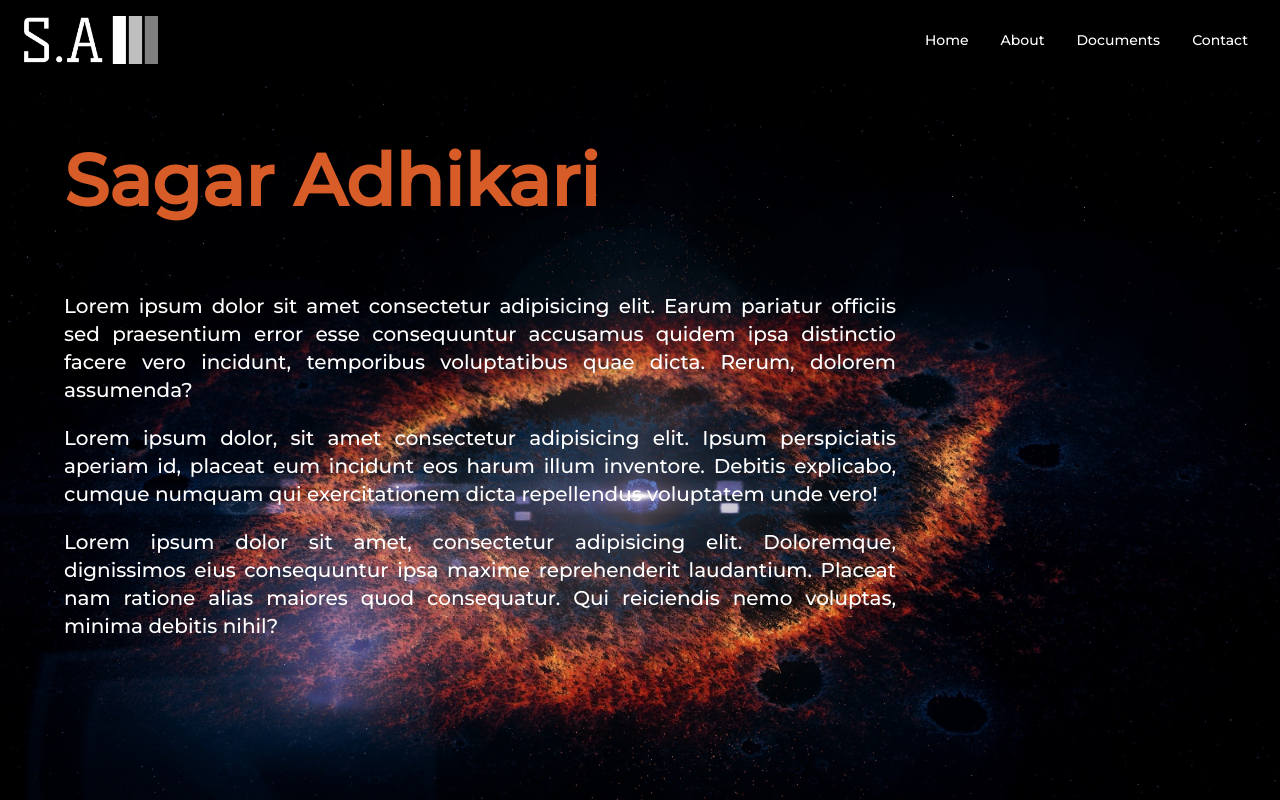
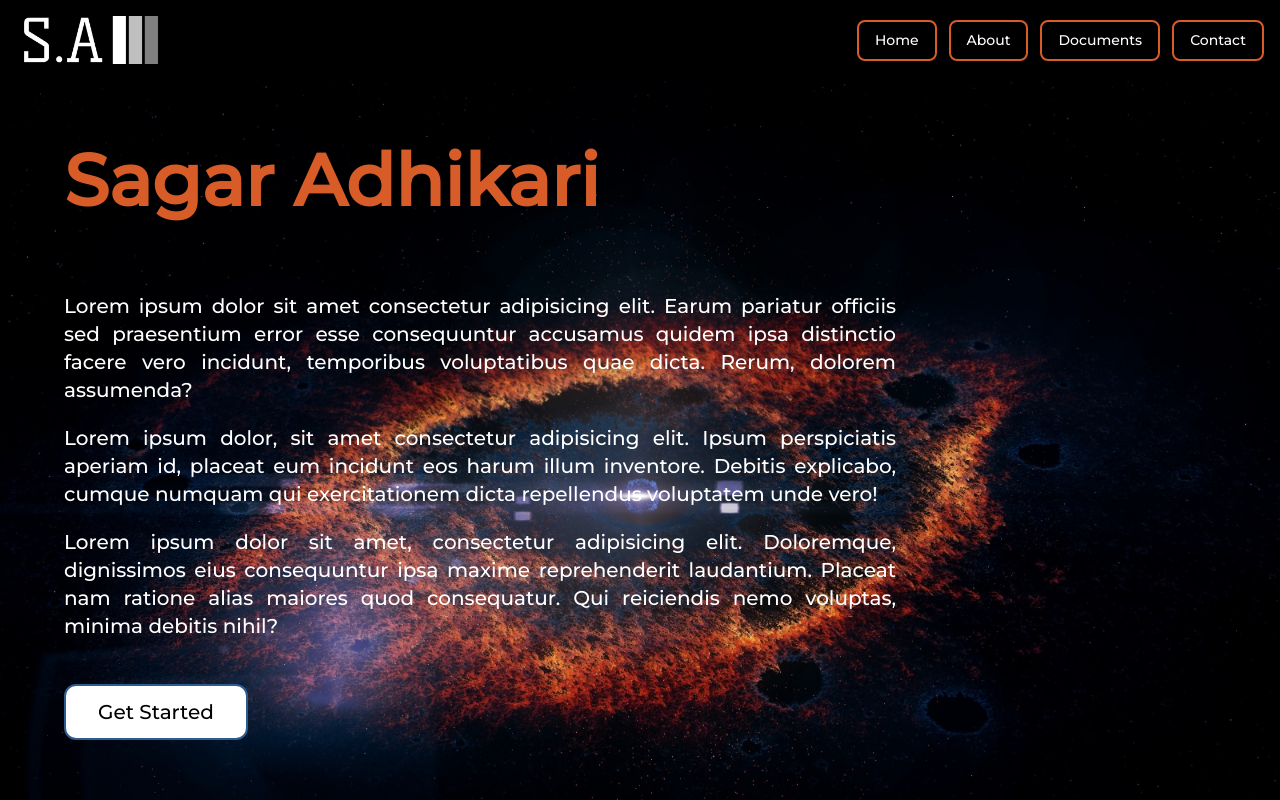
Before and after one commit to KshitijAdhikaree/sagar_portfolio, a React (Create React App) app in the folder client/: page / in a window 1280 px wide. Shown: the top 800 px of the page. Built offline with nearby package versions, Linux system fonts and the light colour scheme; no server answers.

Commit message:
header add bg

```diff
--- a/client/src/components/Header.js
+++ b/client/src/components/Header.js
@@ -1,79 +1,34 @@
-// import React from "react";
-
-// function Header() {
-//   return (
-//     <div className="p-5 bg-primary flex justify-between header">
-//       <h1 className="text-secondary text-5xl font-semibold">K</h1>
-//       <h1 className="text-khaki secondary text-5xl font-semibold">Portfolio</h1>
-//       <h1 className="text-tertiary text-5xl font-semibold">A</h1>
-//     </div>
-//   );
-// }
-
-// export default Header;
-
-// import React from "react";
-// import { useHistory } from "react-router-dom";
-
-// const Header = () => {
-//   const history = useHistory();
-
-//   const handleLogoClick = () => {
-//     history.push("/");
-//   };
-
-//   return (
-//     <header className="bg-gray-900 py-3">
-//       <div className="container mx-auto flex items-center justify-between">
-//         <div className="flex items-center">
-//           <img
-//             src="/client/public/logo.png"
-//             alt="Logo"
-//             className="h-10 cursor-pointer"
-//             onClick={handleLogoClick}
-//           />
-//           <h1 className="text-white text-xl ml-3">S.A</h1>
-//         </div>
-//         <nav className="flex">
-//           <a className="text-white text-sm mr-5" href="#">
-//             Home
-//           </a>
-//           <a className="text-white text-sm mr-5" href="#">
-//             About
-//           </a>
-//           <a className="text-white text-sm mr-5" href="#">
-//             Documents
-//           </a>
-//           <a className="text-white text-sm mr-5" href="#">
-//             Contact
-//           </a>
-//         </nav>
-//       </div>
-//     </header>
-//   );
-// };
-
-// export default Header;
-
 import React from "react";
 
 const Header = () => {
   return (
     <nav className="bg-primary p-4 flex items-center justify-between">
       <a href="/home" className=" text-white px-2 ">
-      <img src="logo.png" alt="Company Logo" className="h-12" />
+        <img src="logo.png" alt="Company Logo" className="h-12" />
       </a>
-      <div className="flex">
-        <a href="/home" className=" text-white px-4 font-medium hover:text-secondary">
+      <div className="flex flex-row gap-3">
+        <a
+          href="/home"
+          className=" border-2 border-secondary text-white px-4 py-2 rounded-lg hover:bg-white hover:text-black "
+        >
           Home
         </a>
-        <a href="/about" className="text-white px-4 font-medium hover:text-secondary">
+        <a
+          href="/about"
+          className="border-2 border-secondary text-white px-4 py-2 rounded-lg hover:bg-white hover:text-black"
+        >
           About
         </a>
-        <a href="/documents" className="text-white px-4 font-medium hover:text-secondary">
+        <a
+          href="/documents"
+          className="border-2 border-secondary text-white px-4 py-2 rounded-lg hover:bg-white hover:text-black"
+        >
           Documents
         </a>
-        <a href="/contact" className="text-white px-4 font-medium hover:text-secondary">
+        <a
+          href="/contact"
+          className="border-2 border-secondary text-white px-4 py-2 rounded-lg hover:bg-white hover:text-black"
+        >
           Contact
         </a>
       </div>
--- a/client/src/pages/Home/Home.js
+++ b/client/src/pages/Home/Home.js
@@ -9,9 +9,10 @@ const Home = () => {
           className="h-screen w-screen bg-cover bg-center "
           style={{ backgroundImage: `url(${bg_image})` }}
         >
-
           <div className="flex flex-col px-16 py-16 w-3/4 sm:px-3 sm:py-2 sm:mt-4   ">
-            <h1 className=" text-7xl sm:text-3xl text-secondary font-semibold">Sagar Adhikari </h1>
+            <h1 className=" text-7xl sm:text-3xl text-secondary font-semibold">
+              Sagar Adhikari{" "}
+            </h1>
 
             <div className=" text-white text-justify mt-10 text-xl sm:text-base sm:px-3 ">
               <p>
@@ -33,7 +34,13 @@ const Home = () => {
                 consequatur. Qui reiciendis nemo voluptas, minima debitis nihil?
               </p>
             </div>
-
+            <div className=" px-30 text-xl py-6 bg-">
+              <a href="/contact">
+              <button className="border-2 border-tertiary bg-white text-black px-8 py-3 rounded-xl hover:bg-secondary hover:text-white">
+                Get Started
+              </button>
+              </a>
+            </div>
           </div>
         </div>
       </div>
```
